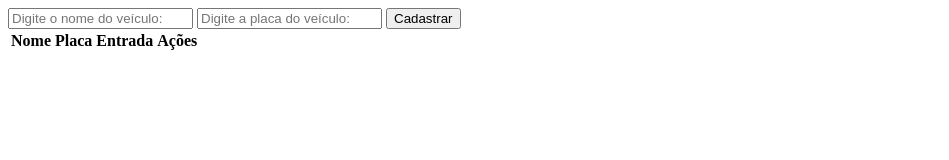
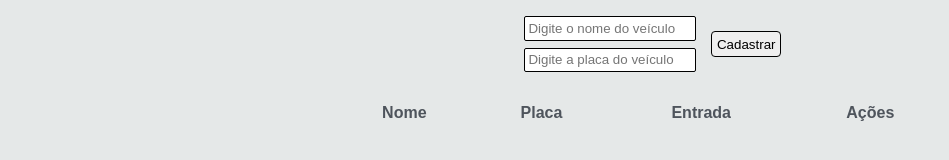
Before and after one commit to Borsoi/estacionamento-typescript, a plain HTML site: page index.html in a window 1280 px wide. Shown: the whole page, without its empty margins (0-949 px from the left). Drawn offline with Linux system fonts and the light colour scheme.

Commit message:
Adicionado inicio do CSS

```diff
--- /dev/null
+++ b/assets/css/styles.css
@@ -0,0 +1,51 @@
+body {
+    margin: 0;
+    display: flex;
+    flex-direction: column;
+    align-items: center;
+    justify-content: center;
+    font-family: sans-serif;
+    background-color: #e5e8e8;
+    color: #4e545c;
+}
+
+.caixa-com-botao {
+    display: flex;
+    margin: 1%;
+    align-items: center;
+}
+
+.caixa-texto {
+    display: flex;
+    flex-direction: column;
+}
+
+#nome {
+    padding: 2%;
+    margin: 2%;
+    border: 1px solid black;
+    border-radius: 2px;
+}
+
+#placa {
+    padding: 2%;
+    margin: 2%;
+    border: 1px solid black;
+    border-radius: 2px;
+}
+
+#cadastrar {
+    margin: 5%;
+    padding: 2%;
+    border: 1px solid black;
+    border-radius: 4px;
+}
+
+.tabela{
+    padding: 1%;
+    width: 50%;
+}
+
+.patio td {
+
+}
--- a/index.html
+++ b/index.html
@@ -5,23 +5,29 @@
     <meta http-equiv="X-UA-Compatible" content="IE=edge" />
     <meta name="viewport" content="width=device-width, initial-scale=1.0" />
     <title>Estacionamento</title>
+    <link rel="stylesheet" href="./assets/css/styles.css">
   </head>
   <body>
+    <div class="caixa-com-botao">
+    <div class="caixa-texto">
     <input
       type="text"
       id="nome"
-      placeholder="Digite o nome do veículo: "
+      placeholder="Digite o nome do veículo "
       autocomplete="off"
     />
     <input
       type="text"
       id="placa"
-      placeholder="Digite a placa do veículo: "
+      placeholder="Digite a placa do veículo "
       autocomplete="off"
     />
+  </div>
     <button id="cadastrar">Cadastrar</button>
+  </div>
 
-    <table>
+    <table class="tabela">
+      <div>
       <thead>
         <tr>
           <th>Nome</th>
```
